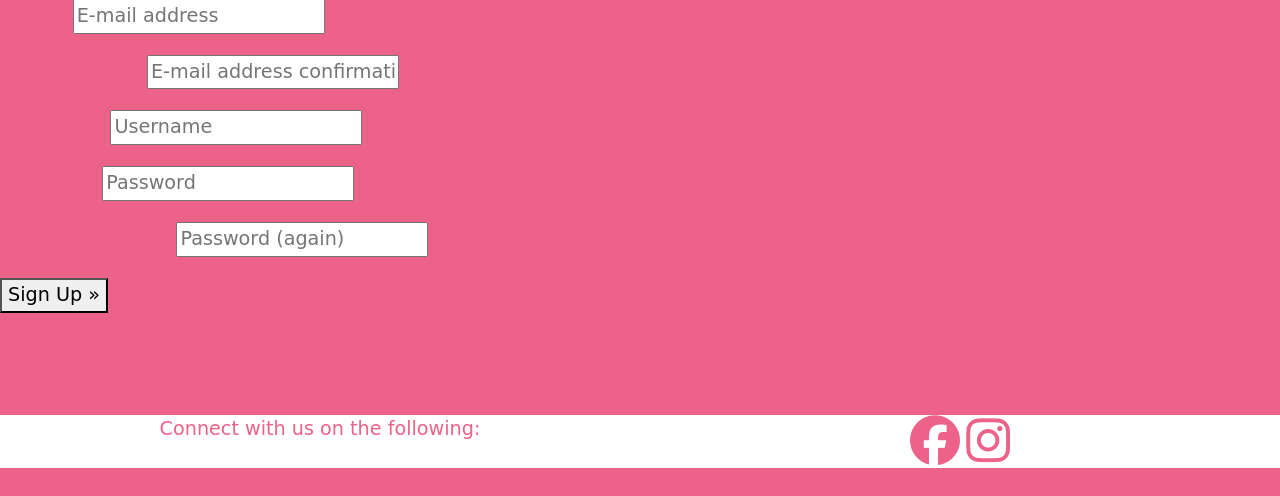
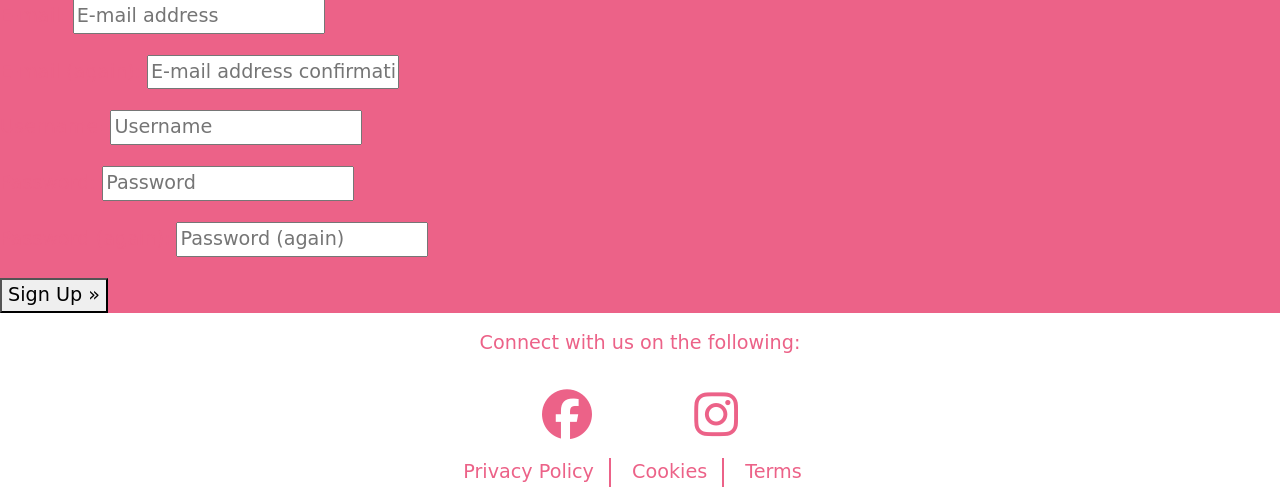
Before and after one commit to benamos216/PP5, a Django app: page /accounts/signup/ in a window 1280 px wide. Shown: the part 332-828 px from the top of the page. Before the commit the page ends 800 px from the top, so only its background shows below. Run offline with Django 3.2, Linux system fonts and the light colour scheme; some libraries are stand-ins or nearby versions; some web fonts are replaced.

Commit message:
finished footer and carousel on landing page

```diff
--- a/static/css/base.css
+++ b/static/css/base.css
@@ -46,20 +46,12 @@ header {
     padding-right: 10px;
 }
 
-.link.login > a,
-.link.register > a,
-.link.logout > a,
-.link.account > a,
-.link.basket > a {
+.link > a {
     color: #ec6288;
     text-decoration: none;
 }
 
-.link.login > a:hover,
-.link.register > a:hover,
-.link.logout > a:hover,
-.link.account > a:hover,
-.link.basket > a:hover {
+.link > a:hover {
     color: #62ECC6;
     text-decoration: none;
 }
@@ -100,7 +92,7 @@ header {
 }
 
 .footer {
-    position: fixed;
+    /* position: fixed; */
     left: 0;
     bottom: 0;
     width: 100%;
@@ -116,6 +108,21 @@ header {
 
 .social-media-links > i {
     font-size: 50px;
+}
+
+.policy {
+    display: inline-block;
+}
+
+.policy > div {
+    float: left;
+    padding-right: 15px;
+}
+
+
+/* main page carousel */
+.d.inline-block {
+    float: none;
 }
 
 @media (min-width: 1200px) {
--- a/templates/base.html
+++ b/templates/base.html
@@ -41,102 +41,7 @@
     <body>
 
         {% include 'includes/main-nav.html' %}
-    <!-- <header class="container-fluid fixed-top bg-white">
-        <div id="divTopWrapper" class="col-lg-md topwrapper">
-            <div class="inner">
-                <div class="row lg-md-display">
-                    <div class="row">
-                        <div class="col-3 col-lg-3 col-md-3 col-sm-4 NoPaddingLeftRight">
-                            <div style>
-                                <a class="nav-link-home" href="{% url 'home' %}">
-                                    <h2 class="">Floree Rose</h2>
-                                    <h3 class="">Flowers</h3>
-                                </a>
-                            </div>
-                        </div>
-                        <div class="col-9 col-lg-9 col-md-9 col-sm-8 NoPaddingLeftRight" style="text-align:right;">
-                            {% if user.is_authenticated %}
-                                <div id="LoggedInTopLinks">
-                                    <div>
-                                        <a href="">
-                                            Register
-                                        </a>
-                                    </div>
-                                    <div>
-                                        &nbsp;
-                                    </div>
-                                </div>
-                            {% else %}
-
-                            {% endif %}
-                        </div>
-                    </div>
-                </div>
-            </div>
-        </div>
-        <div class="row bg-white">
-            <nav class="navbar navbar-expand-lg navbar-light w-100">
-                <button class="navbar-toggler" type="button" data-toggle="collapse" data-target="#main-nav" aria-controls="main-nav" aria-expanded="false" aria-label="Toggle navigation">
-                    <span class="navbar-toggler-icon"></span>
-                </button>
-                <div class="collapse navbar-collapse" id="main-nav">
-                    <ul class="navbar-nav w-auto mx-auto">
-                        <li class="d-block nav-item d-md-none">
-                            <a class="logo-font font-weight-bold nav-link mr-5" href="{% url 'home' %}" id="home-link">
-                                Home
-                            </a>
-                        </li>
-                        <li class="nav-item dropdown vl">
-                            <a class="logo-font font-weight-bold nav-link mr-5" href="#" id="all-products-link" data-toggle="dropdown" aria-haspopup="true" aria-expanded="false">
-                                All Products
-                            </a>
-                            <div class="dropdown-menu border-0" aria-labelledby="all-products-link">
-                                <a href="#" class="dropdown-item">By Price</a>
-                                <a href="#" class="dropdown-item ">By Rating</a>
-                                <a href="#" class="dropdown-item ">By Category</a>
-                                <a href="#" class="dropdown-item">All Products</a>
-                            </div>
-                        </li>
-                        <br>
-                        <li class="nav-item dropdown vl">
-                            <a class="logo-font font-weight-bold nav-link mr-5" href="#" id="clothing-link" data-toggle="dropdown" aria-haspopup="true" aria-expanded="false">
-                                Seasonal
-                            </a>
-                            <div class="dropdown-menu border-0" aria-labelledby="clothing-link">
-                                <a href="#" class="dropdown-item">Activewear &amp; Essentials</a>
-                                <a href="#" class="dropdown-item">Jeans</a>
-                                <a href="#" class="dropdown-item">Shirts</a>
-                                <a href="#" class="dropdown-item">All Clothing</a>
-                            </div>
-                        </li>
-
-                        <li class="nav-item dropdown vl">
-                            <a class="logo-font font-weight-bold nav-link mr-5" href="#" id="homeware-link" data-toggle="dropdown" aria-haspopup="true" aria-expanded="false">
-                                Clearance
-                            </a>
-                            <div class="dropdown-menu border-0" aria-labelledby="homeware-link">
-                                <a href="#" class="dropdown-item">Bed &amp; Bath</a>
-                                <a href="#" class="dropdown-item">Kitchen &amp; Dining</a>
-                                <a href="#" class="dropdown-item">All Homeware</a>
-                            </div>
-                        </li>
-
-                        <li class="nav-item dropdown vl">
-                            <a class="font-weight-bold nav-link" href="#" id="specials-link" data-toggle="dropdown" aria-haspopup="true" aria-expanded="false">
-                                Miscellanous
-                            </a>
-                            <div class="dropdown-menu border-0" aria-labelledby="specials-link">
-                                <a href="#" class="dropdown-item">New Arrivals</a>
-                                <a href="#" class="dropdown-item">Deals</a>
-                                <a href="#" class="dropdown-item">Clearance</a>
-                                <a href="#" class="dropdown-item">All Specials</a>
-                            </div>
-                        </li>
-                    </ul>
-                </div>
-            </nav>
-        </div>
-    </header> -->
+        {% include 'includes/mobile-nav.html' %}
 
         {% if messages %}
             <div class="message-container">
@@ -158,17 +63,46 @@
     <footer>
         <div class="row container-fluid bg-white footer">
             <div class="col text-center">
+                <div class="pt-3">
                     <p>
                         Connect with us on the following:
                     </p>
                 </div>
-            <div class="col text-center">
+                <div class="pt-3">
+                    <span class="mr-5">
                         <a href="" class="social-media-links">
                             <i class="fa-brands fa-facebook"></i>
                         </a>
+                    </span>
+                    <span class="ml-5">
                         <a href="" class="social-media-links">
                             <i class="fa-brands fa-instagram"></i>
                         </a>
+                    </span>
+                </div>
+                <div class="pt-3 policy">
+                    <div class="link">
+                        <a href="">
+                            Privacy Policy
+                        </a>
+                    </div>
+                    <div class="link divide">
+                        &nbsp;
+                    </div>
+                    <div class="link">
+                        <a href="">
+                            Cookies
+                        </a>
+                    </div>
+                    <div class="link divide">
+                        &nbsp;
+                    </div>
+                    <div class="link">
+                        <a href="">
+                            Terms
+                        </a>
+                    </div>
+                </div>
             </div>
         </div>
     </footer>
--- a/templates/includes/main-nav.html
+++ b/templates/includes/main-nav.html
@@ -10,7 +10,7 @@
                 <div class="col-lg-9 col-md-9 col-sm-8 NoPaddingLeftRight">
                     <div class="TopLinks">
                         {% if user.is_authenticated %}
-                            <div class="link total">
+                            <div class="link">
                                 <p class="my-0">
                                     {% if grand_total %}
                                         £{{ grand_total|floatformat:2 }}
@@ -19,12 +19,12 @@
                                     {% endif %}
                                 </p>
                             </div>
-                            <div class="link basket">
+                            <div class="link">
                                 <a href="">
                                     <i class="fa-solid fa-cart-shopping"></i>
                                 </a>
                             </div>
-                            <div class="link account">
+                            <div class="link">
                                 <a href="">
                                     My Account
                                 </a>
@@ -32,7 +32,7 @@
                             <div class="link divide">
                                 &nbsp;
                             </div>
-                            <div class="link logout">
+                            <div class="link">
                                 <a href="">
                                     Logout
                                 </a>
@@ -44,7 +44,7 @@
                                 Welcome UserName
                             </div>
                         {% else %}
-                            <div class="link register">
+                            <div class="link">
                                 <a href="">
                                     Register
                                 </a>
```
Also changed, not shown: home/templates/home/index.html (+5 -5 lines), media/carousel-image1.jpg (added), media/carousel-image2.jpg (added), media/carousel-image3.jpg (added), templates/includes/mobile-nav.html (added). Lines whose indentation alone changed are shown as unchanged.
